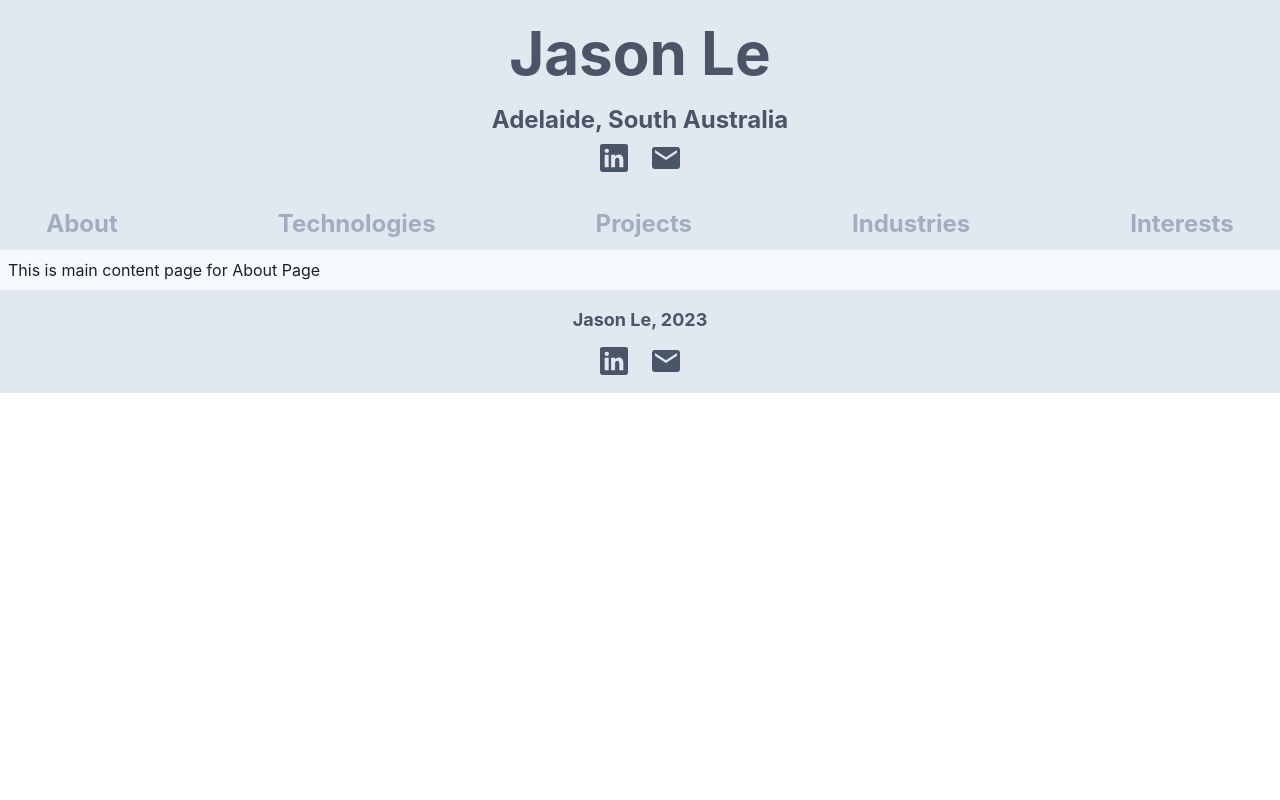
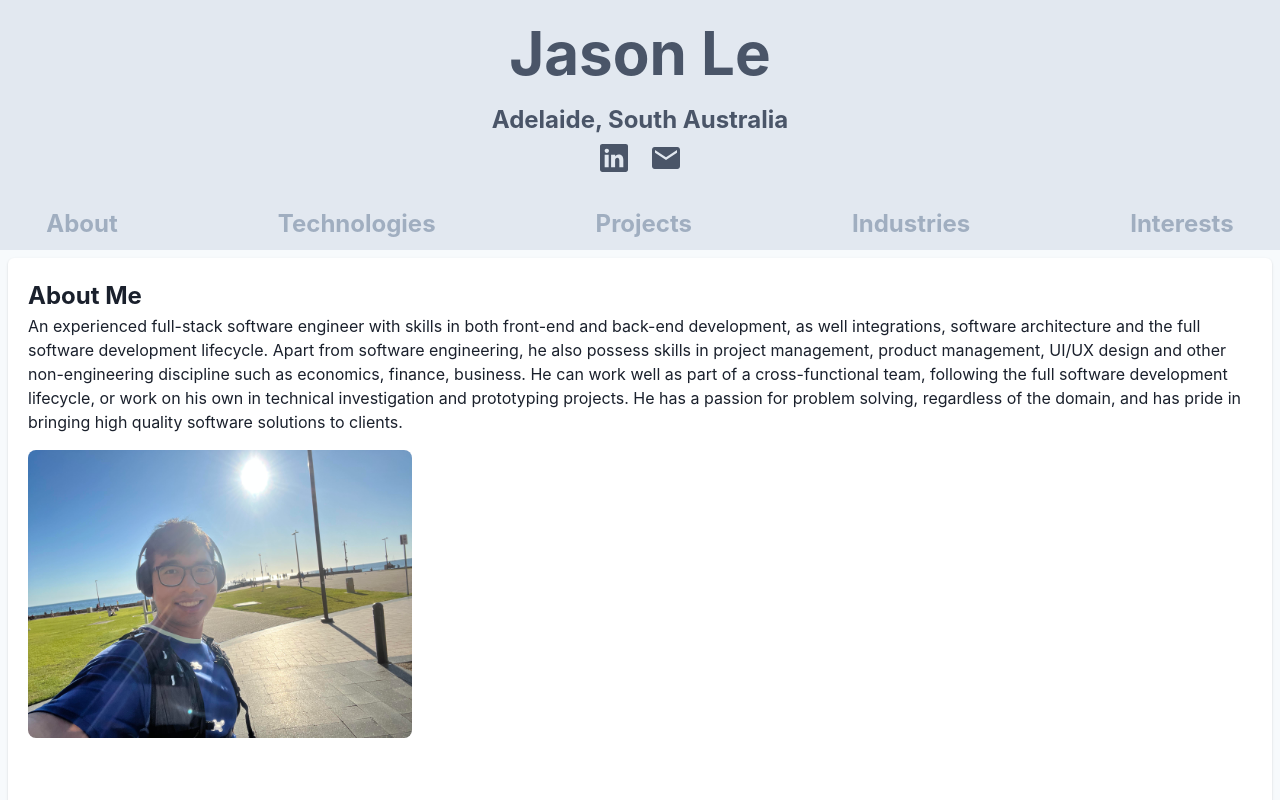
Before and after one commit to JasonLee0404/Resume, a React (Create React App) app: page /about in a window 1280 px wide. Shown: the top 800 px of the page. Built offline with nearby package versions, Linux system fonts and the light colour scheme.

Commit message:
added image and ability to modify content

```diff
--- a/src/components/organisms/mainContent.component.tsx
+++ b/src/components/organisms/mainContent.component.tsx
@@ -1,4 +1,6 @@
-import { Box } from "@chakra-ui/react";
+import { Box, Card, CardBody, Text, Image } from "@chakra-ui/react";
+import { content } from "../../content/content";
+import aboutMe from "../../assets/aboutMe.jpg"
 
 interface MainContentProps {
     tabName?: string
@@ -6,10 +8,36 @@ interface MainContentProps {
 
 const MainContent: React.FC<MainContentProps> = ( { tabName} ) => {
 
+    let mainContent;
+
+    if (tabName === 'About Page') {
+        mainContent =
+
+        <>
+            <Card>
+
+                <CardBody>
+
+                    <Text as='b' fontSize='2xl'>{content.aboutMe.heading}</Text>
+                    <Text>{content.aboutMe.detail}</Text>
+                    <Box boxSize='sm' mt='1rem'>
+                        <Image src={aboutMe} borderRadius='lg'/>
+                    </Box>
+                </CardBody>
+            </Card>
+        </>
+    } else if (tabName === 'Project Page') {
+        mainContent =
+        <>
+            BBB
+        </>
+    }
+
+
     return (
         <>
             <Box flex='1' bg='white' w='100%' backgroundColor='gray.50' padding='2'>
-                This is main content page for {tabName}
+                {mainContent}
             </Box>
         </>
     );
--- /dev/null
+++ b/src/content/content.ts
@@ -0,0 +1,7 @@
+export const content = {
+    aboutMe: {
+        heading: 'About Me',
+        detail: 'An experienced full-stack software engineer with skills in both front-end and back-end development, as well integrations, software architecture and the full software development lifecycle. Apart from software engineering, he also possess skills in project management, product management, UI/UX design and other non-engineering discipline such as economics, finance, business. He can work well as part of a cross-functional team, following the full software development lifecycle, or work on his own in technical investigation and prototyping projects. He has a passion for problem solving, regardless of the domain, and has pride in bringing high quality software solutions to clients.'
+    },
+
+}
```
Also changed, not shown: src/assets/aboutMe.jpg (added).
